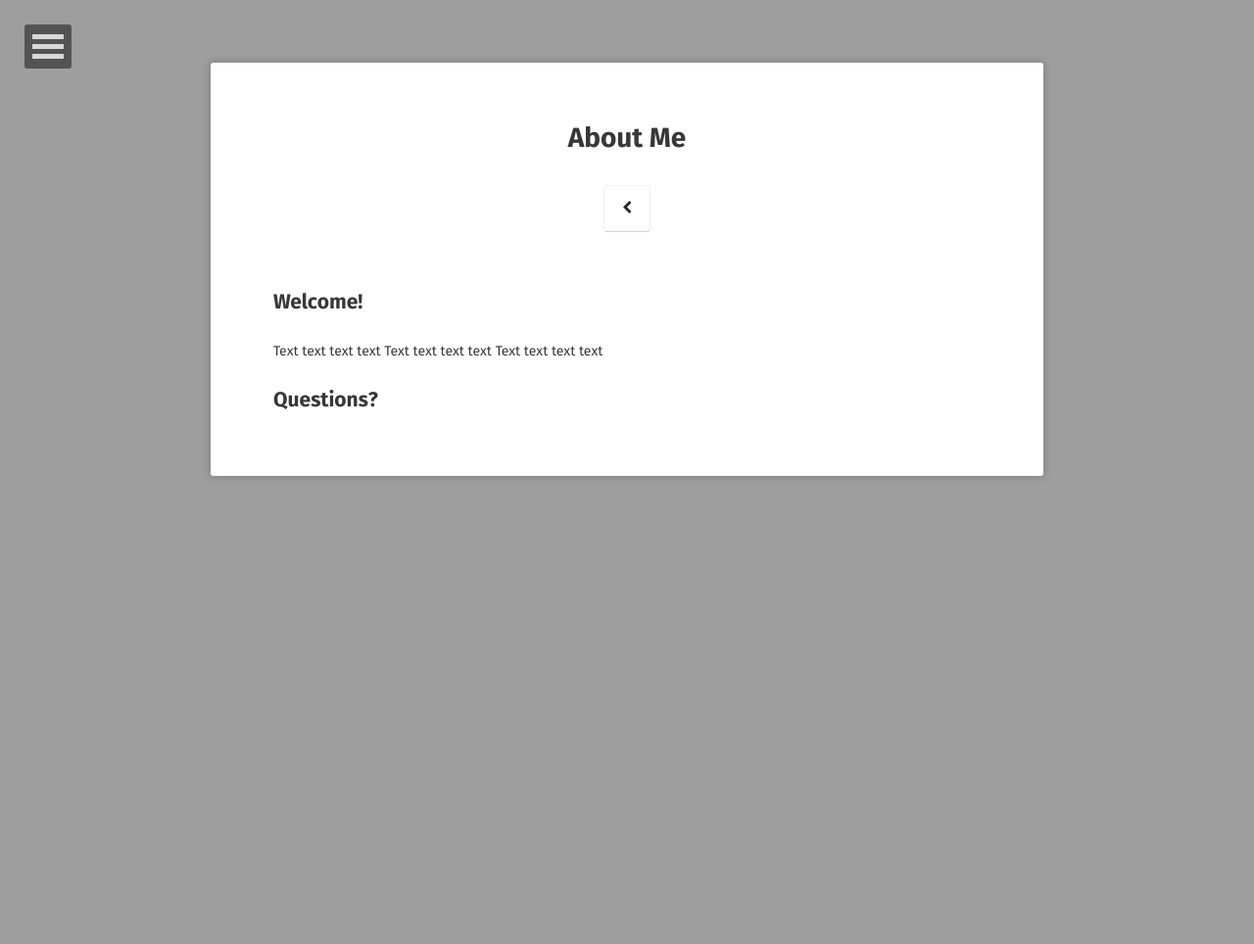
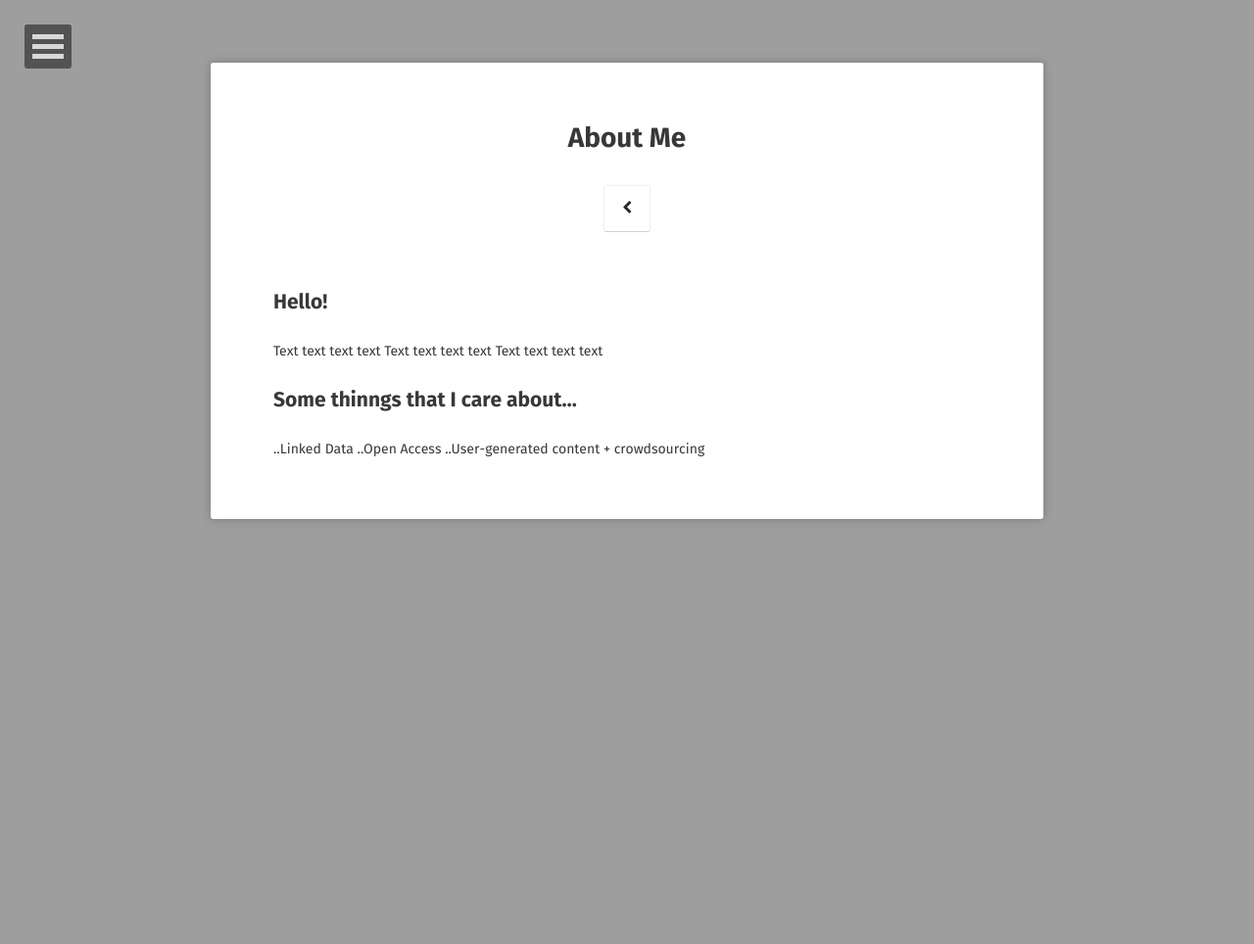
Before and after one commit to secretinternets/public-website, a Jekyll site: the page built from about/index.md, in a window 1280 px wide. Shown: the whole page at 98% size. Built offline with Jekyll 4.4.1, drawn with Linux system fonts in a browser that asks for light colours; some web fonts are replaced.

Commit message:
Update index.md

```diff
--- a/about/index.md
+++ b/about/index.md
@@ -6,9 +6,12 @@ date: 2016-03-21
 comments: false
 ---
 
-## Welcome!
+## Hello!
 Text text text text
 Text text text text
 Text text text text
 
-## Questions?
+## Some thinngs that I care about...
+..Linked Data
+..Open Access
+..User-generated content + crowdsourcing
```
